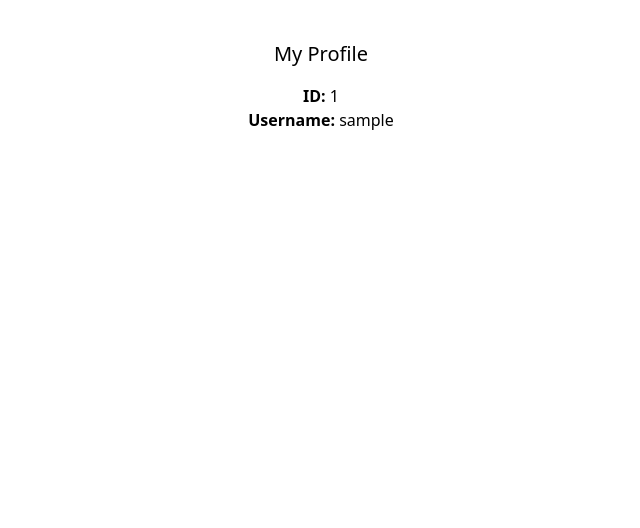
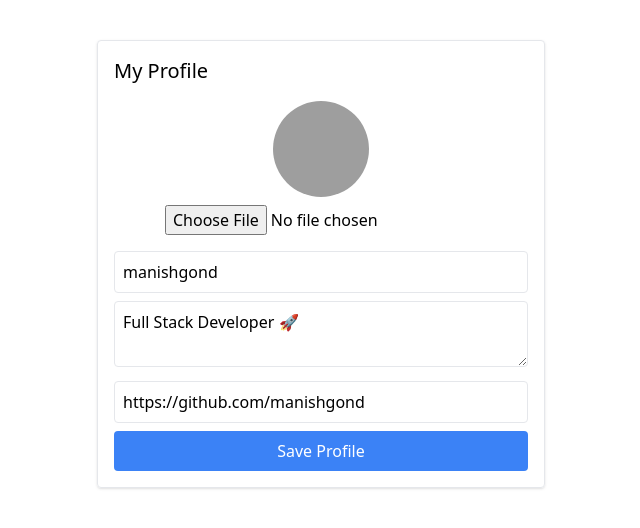
Before and after one commit to ManishGond/devconnect-client, a React (Vite) app: page /my-profile in a window 1280 px wide. Shown: the top 528 px of the page, without its empty margins (319-959 px from the left). Built offline with nearby package versions, Linux system fonts and the light colour scheme; sample sign-in values are in the browser's storage; grey boxes are pictures that could not be loaded.

Commit message:
Phase 3 [Profile Page Updated]

```diff
--- a/src/app/store.ts
+++ b/src/app/store.ts
@@ -1,9 +1,11 @@
-import { configureStore } from '@reduxjs/toolkit';
-import authReducer from '../features/auth/authSlice';
+import { configureStore } from "@reduxjs/toolkit";
+import authReducer from "../features/auth/authSlice";
+import profileReducer from "../features/profile/profileSlice";
 
 export const store = configureStore({
   reducer: {
     auth: authReducer,
+    profile: profileReducer,
   },
 });
 
--- /dev/null
+++ b/src/features/profile/profileSlice.ts
@@ -0,0 +1,30 @@
+import { createSlice, type PayloadAction } from "@reduxjs/toolkit"
+
+interface ProfileState{
+  name: string,
+  username: string,
+  bio: string,
+  github: string,
+  profilePic: string,
+}
+
+const initialState: ProfileState = {
+  name: "Manish Gond",
+  username: "manishgond",
+  bio: 'Full Stack Developer 🚀',
+  github: "https://github.com/manishgond",
+  profilePic: 'https://avatars.githubusercontent.com/u/91088463?v=4'
+}
+
+const profileSlice = createSlice({
+  name: 'profile',
+  initialState,
+  reducers:{
+    updateProfile: (state, action:PayloadAction<Partial<ProfileState>>) => {
+      return {...state, ...action.payload};
+    }
+  }
+})
+
+export const {updateProfile} = profileSlice.actions;
+export default profileSlice.reducer;
--- a/src/pages/Profile.tsx
+++ b/src/pages/Profile.tsx
@@ -1,20 +1,86 @@
-import { useSelector } from "react-redux";
-import type { RootState } from "../app/store";
+import { useDispatch, useSelector } from "react-redux";
+import type { AppDispatch, RootState } from "../app/store";
+import { useState } from "react";
+import { updateProfile } from "../features/profile/profileSlice";
 
 const Profile = () => {
-  const user = useSelector((state: RootState) => state.auth.user);
+  const profile = useSelector((state: RootState) => state.profile)
+  const dispatch = useDispatch<AppDispatch>();
+
+  const [formData, setFormData] = useState({
+    name: profile.name,
+    username: profile.username,
+    bio: profile.bio,
+    github: profile.github,
+    profilePic: profile.profilePic,
+  });
+
+  const handleChange = (e: React.ChangeEvent<HTMLInputElement | HTMLTextAreaElement>) => {
+    const { name, value } = e.target;
+    setFormData(prev => ({ ...prev, [name]: value }));
+  };
+
+  const handleImageChange = (e: React.ChangeEvent<HTMLInputElement>) => {
+    const file = e.target.files?.[0];
+    if (file) {
+      const reader = new FileReader();
+      reader.onloadend = () => {
+        setFormData(prev => ({ ...prev, profilePic: reader.result as string }));
+      };
+      reader.readAsDataURL(file);
+    }
+  };
+
+  const handleSave = () => {
+    dispatch(updateProfile(formData));
+    alert("Profile Updated!");
+  };
+
 
   return (
-    <div className="text-center mt-10">
+    <div className="max-w-md mx-auto mt-10 p-4 border rounded shadow">
       <h2 className="text-xl mb-4">My Profile</h2>
-      { user ? (
-        <div>
-          <p><strong>ID:</strong> { user.id }</p>
-          <p><strong>Username:</strong> { user.username }</p>
-        </div>
-      ) : (
-        <p>No user data found.</p>
-      ) }
+      <div className="flex flex-col items-center mb-4">
+        { formData.profilePic ? (
+          <img
+            src={ formData.profilePic }
+            alt="Profile"
+            className="w-24 h-24 rounded-full object-cover mb-2"
+          />
+        ) : (
+          <div className="w-24 h-24 rounded-full bg-gray-300 mb-2 flex items-center justify-center">No Pic</div>
+        ) }
+        <input type="file" accept="image/*" onChange={ handleImageChange } />
+      </div>
+      <input
+        type="text"
+        name="username"
+        value={ formData.username }
+        onChange={ handleChange }
+        placeholder="Username"
+        className="w-full mb-2 p-2 border rounded"
+      />
+      <textarea
+        name="bio"
+        value={ formData.bio }
+        onChange={ handleChange }
+        placeholder="Bio"
+        className="w-full mb-2 p-2 border rounded"
+      />
+      <input
+        type="text"
+        name="github"
+        value={ formData.github }
+        onChange={ handleChange }
+        placeholder="GitHub Link"
+        className="w-full mb-2 p-2 border rounded"
+      />
+      <button
+        onClick={ handleSave }
+        className="bg-blue-500 text-white px-4 py-2 rounded w-full"
+      >
+        Save Profile
+      </button>
     </div>
   );
 };
```
